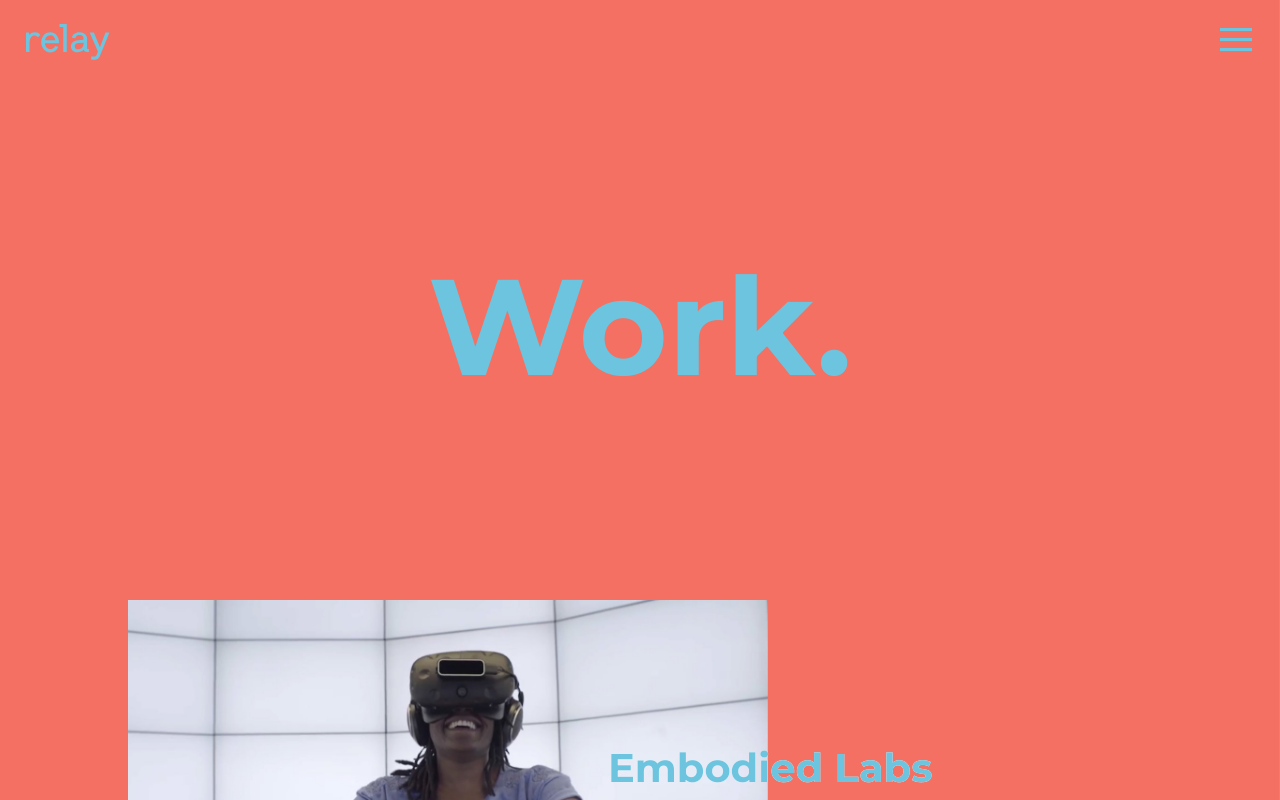
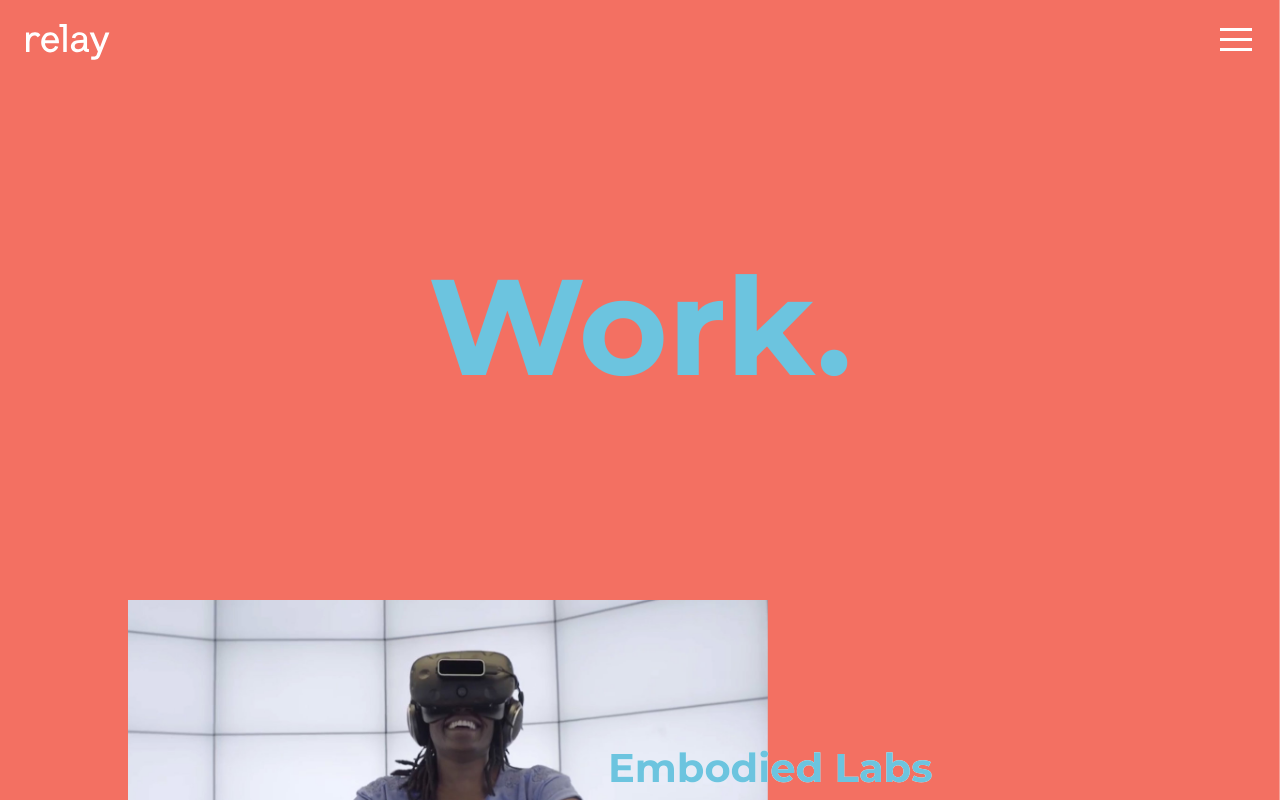
Before and after one commit to relaydesignco/relaywebsite, a Vue app: page /work in a window 1280 px wide. Shown: the top 800 px of the page. Built offline with nearby package versions, Linux system fonts and the light colour scheme; a web font is replaced by a local one.

Commit message:
Re-add colorsection to work to fix navbar color

```diff
--- a/src/views/Work.vue
+++ b/src/views/Work.vue
@@ -1,12 +1,18 @@
 <script setup lang="ts">
+import ColorSection from '../components/ColorSection.vue'
 import WorkListItem from '../components/WorkListItem.vue'
 import Footer from '../components/Footer.vue'
+import { useBgColor } from '../composables/useBgColor.js'
+
+const { bg, onShowBg, onHideBg } = useBgColor()
+defineExpose({bg})
+
 </script>
 
 <template>
-  <main class="bg-red">
+  <main :class="`bg-${bg}`">
 
-    <section class="main-content">
+    <ColorSection bg-color="red" @showBg="onShowBg" @hideBg="onHideBg">
       <div class="flex flex-col px-8 md:px-24 items-center justify-center">
         <h1 class="h1 text-center text-blue mb-30 md:mb-32 mt-56">Work.</h1>
       </div>
@@ -16,17 +22,12 @@
         <WorkListItem textColor="#6CC4DF" clipColor="#ffffff" title="21c Museum Hotels" description="Immersive online training platform" img-src="/hero-el.jpg" route-url="/work/american-airlines" />
         <WorkListItem textColor="#6CC4DF" clipColor="#ffffff" title="Odessa Connect" description="A virtual experience as sales tool" img-src="/hero-gea.jpg" route-url="/work/american-airlines" />
         <WorkListItem textColor="#6CC4DF" clipColor="#ffffff" title="American Airlines" description="An online home for a global workforce" img-src="/hero-aa.jpg" route-url="/work/american-airlines" />
-        </div>
-    </section>
+      </div>
+    </ColorSection>
 
     <Footer />
   </main>
 </template>
 
 <style scoped>
-.main-content {
-  width: 100%;
-  min-height: 101vh;
-  position: relative;
-}
 </style>
```
